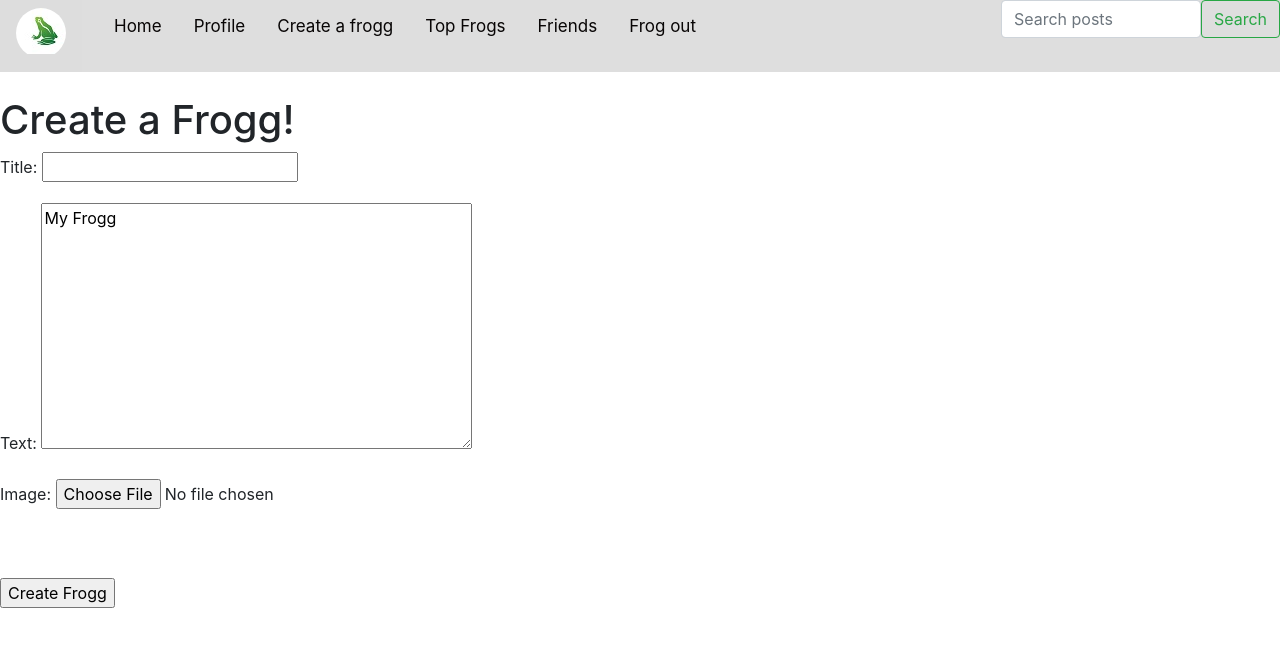
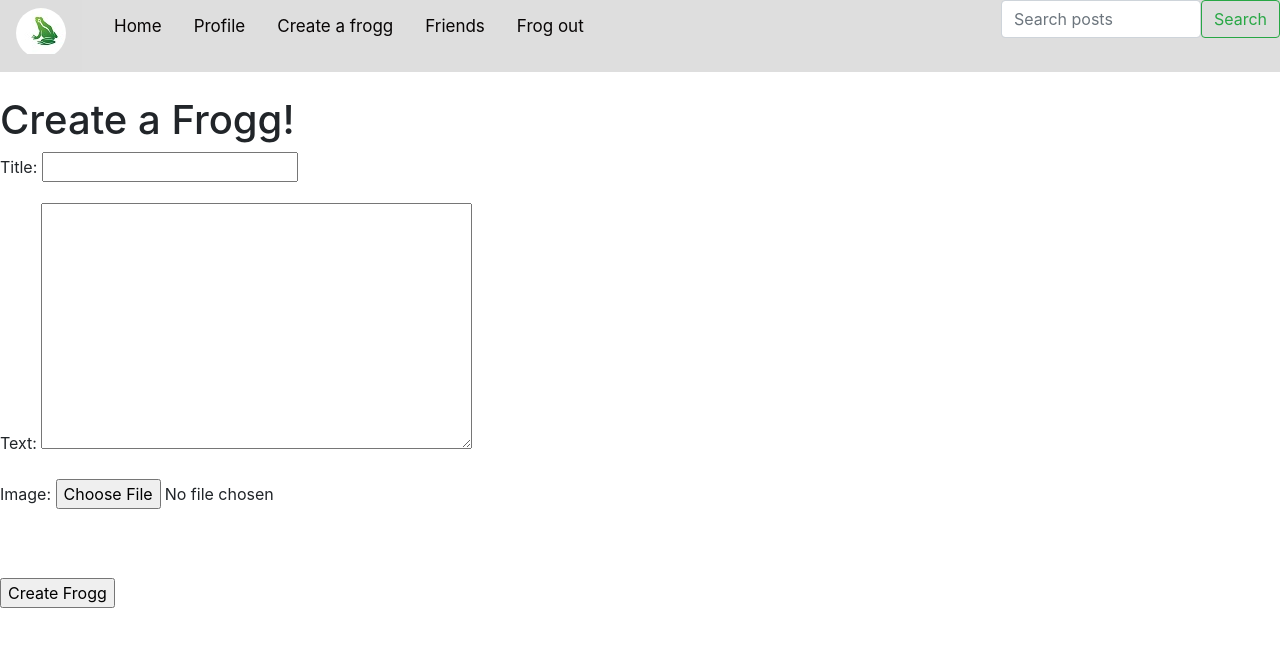
Before and after one commit to NoamZeise/WAD-Group, a Django app: page /create-frogg/ in a window 1280 px wide. Shown: the top 647 px of the page. Run offline with Django 4.2, Linux system fonts and the light colour scheme; the visitor is signed in with stand-in values (Sample User, id 1); data that the repository does not hold is empty; some libraries are stand-ins or nearby versions.

Commit message:
removed top posts page, removed test pages, fixed create frogg

```diff
--- a/froggr/models.py
+++ b/froggr/models.py
@@ -82,14 +82,13 @@ class BlogPost(models.Model):
     title = models.CharField(max_length=50)
     date = models.DateField(default=DEFAULT_DATE)
     post_slug = models.SlugField(unique=True)
-    text = models.TextField(default="My Frogg")
+    text = models.TextField(blank=True)
     image = models.ImageField(upload_to=post_dir_path, blank=True)
     score = models.IntegerField(default=0)
 
     def save(self, *args, **kwargs):
         # make post url based on username and post title
         self.post_slug = slugify(self.user.username + '-' + self.title)
-        print(self.post_slug)
         if self.date == DEFAULT_DATE.date():
             self.date = timezone.now()
         super(BlogPost, self).save(*args, **kwargs)
@@ -101,14 +100,6 @@ class BlogPost(models.Model):
             return queryset.order_by(F(field_name).desc())
         else:
             raise ValueError(f"Invalid order: {order}. Must be 'asc' or 'desc'.")
-
-    class Meta:
-        # pair (user, friend) is unique for this entity
-        constraints = [
-            models.UniqueConstraint(
-                fields=['user', 'title'],
-                name="only 1 blog with a title per user")
-        ]
 
     def __str__(self):
         return self.user.username + " -- " + self.title
--- a/froggr/urls.py
+++ b/froggr/urls.py
@@ -17,7 +17,6 @@ urlpatterns = [
     path('search-results/', views.search_results, name="search-results"),
     path('search-results/<slug:search_query>', views.search_results, name="search-results"),
     path('no-results/', views.no_results, name="no-results"),
-    path('top-frogs/', views.top_frogs, name="top-frogs"),
     path('create-frogg/', views.create_frogg, name="create-frogg"),
     path('create-frogg/<slug:post_slug>', views.create_frogg, name="create-frogg"),
     path('posts/', views.posts, name='posts'),
--- a/froggr/views.py
+++ b/froggr/views.py
@@ -18,15 +18,6 @@ from django.db.models import Q
 
 
 # Create your views here.
-
-def posts(request):
-    return HttpResponse("Posts!")
-
-def test(request):
-    return render(request, 'test_template.html')
-
-def test2(request):
-    return render(request, 'test_template_2.html')
 
 def register(request):
     form = UserForm()
@@ -108,15 +99,13 @@ def create_profile(request):
     return render(request, "create_profile.html", {'profile_form': form})
 
 @login_required
-def create_frogg(request, post_slug=None):
+def create_frogg(request, post_slug=""):
     form = None
     post = None
-
     try:
         post = BlogPost.objects.get(post_slug=post_slug)
     except BlogPost.DoesNotExist:
         post = None
-
     if post != None:
         form = forms.BlogPostForm(
             initial={'title':post.title, 'image':post.image, 'text':post.text},
@@ -126,6 +115,7 @@ def create_frogg(request, post_slug=None):
     error_message = None
     if request.method == 'POST':
         form = forms.BlogPostForm(request.POST, instance=post)
+        print(form.instance.post_slug)
         handle_text_image_form(form, request)
         if form != None:
             form.instance.date = datetime.now().date()
@@ -140,7 +130,6 @@ def create_frogg(request, post_slug=None):
                         'image':form.instance.image,
                         'text':form.instance.text})
                 error_message = "You already have a post with this title!"
-
     return render(request, 'create_frogg.html',
                   {'blog_form': form, 'post_slug' : post_slug, 'error_message': error_message})
 
@@ -215,10 +204,6 @@ def posts_page(request, query, base_page, base_context):
     else:
         return HttpResponse(render_posts_for_ajax(sorted_queryset, count))
 
-def top_frogs(request):
-    return posts_page(request, BlogPost.objects.order_by("-score"),
-                      'home.html', {'post_view_title': 'Top Posts'})
-
 def home(request):
     return posts_page(request, BlogPost.objects,
                       'home.html', {})
--- a/templates/base.html
+++ b/templates/base.html
@@ -30,7 +30,6 @@
       <a href="{% url 'froggr:profile' %}">Profile</a>
       <a href="{% url 'froggr:create-frogg' %}">Create a frogg</a>
       {% endif %}
-      <a href="{% url 'froggr:top-frogs' %}">Top Frogs</a>
       <a href="{% url 'froggr:search-results' %}">Friends</a>
       {% if user.is_authenticated %}
       <a href="{% url 'froggr:frog-out' %}">Frog out</a>
--- a/templates/create_frogg.html
+++ b/templates/create_frogg.html
@@ -11,8 +11,13 @@ Create Frogg
 <h4> Error: {{ error_message }} </h4>
 {% endif %}
 <div>
+  {% if post_slug %}
   <form id="blog_post_form" method="post" action="{% url 'froggr:create-frogg' post_slug %}"
 	enctype="multipart/form-data">
+  {% else %}
+    <form id="blog_post_form" method="post" action="{% url 'froggr:create-frogg' %}"
+	enctype="multipart/form-data">
+  {% endif %}
     {% csrf_token %}
 
     {{ blog_form.as_p }}
```
Also changed, not shown: froggr/migrations/0016_remove_blogpost_only 1 blog with a title per user_and_more.py (added).
